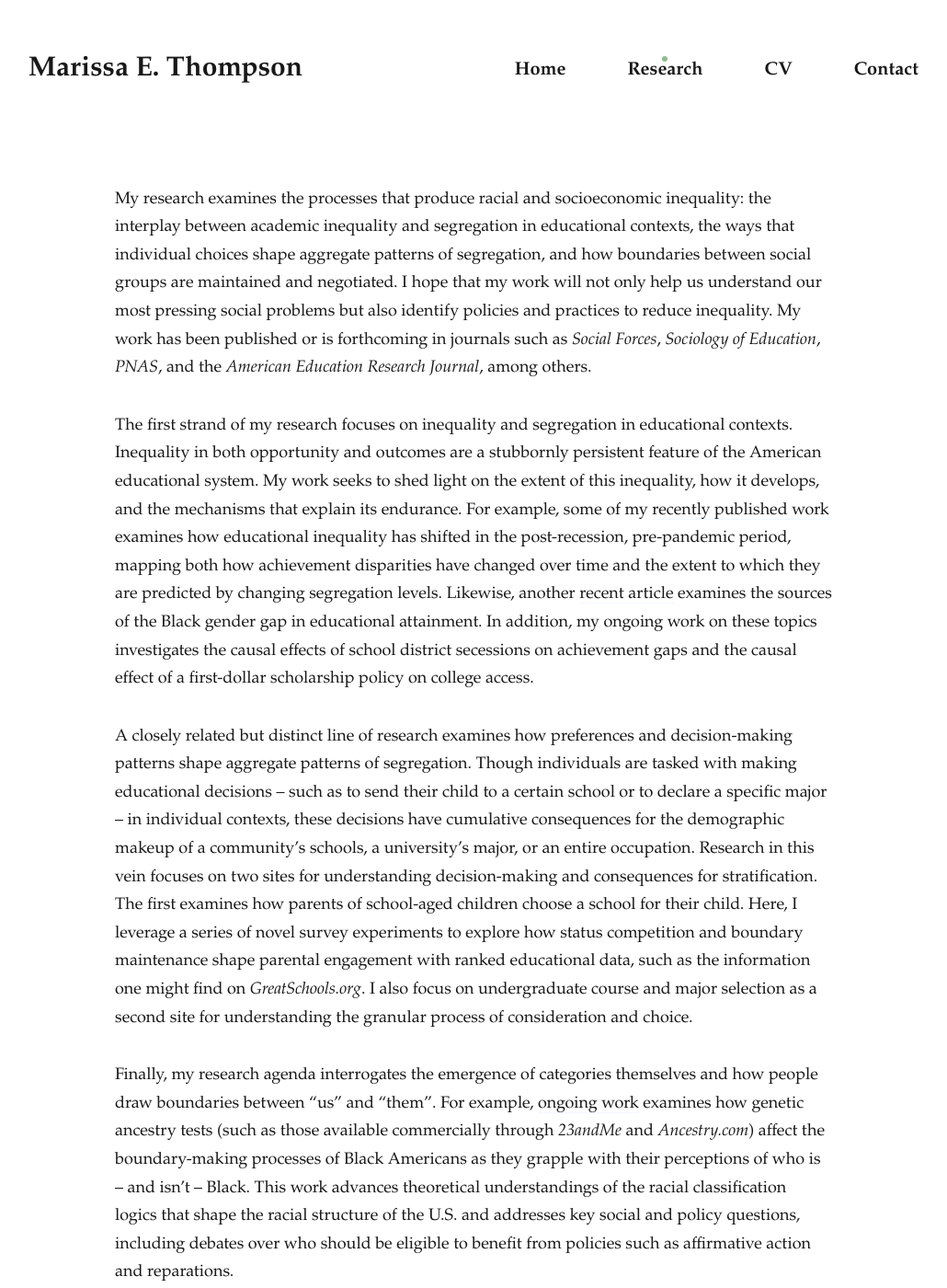
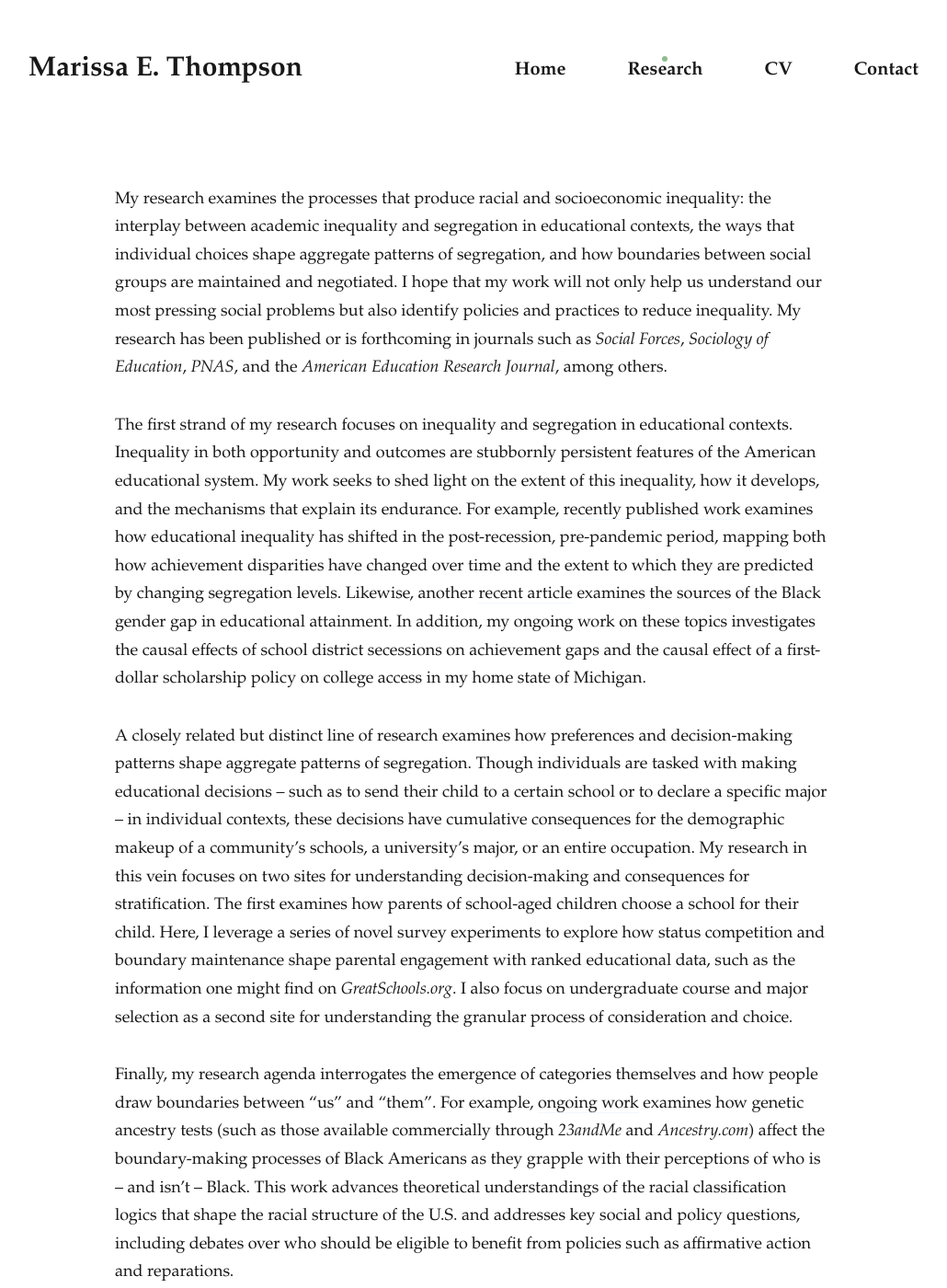
Before and after one commit to marissaethompson/marissaethompson.github.io, a Jekyll site: the page built from _pages/research.md, in a window 1280 px wide and 1400 px high. Shown: the whole window at 92% size, without its empty margins (125-1155 px from the left). Built offline with Jekyll 4.4.1, drawn with Linux system fonts in a browser that asks for light colours; nearby versions of some CDN libraries; some web fonts are replaced.

Commit message:
august 31 2023

```diff
--- a/_pages/research.md
+++ b/_pages/research.md
@@ -5,11 +5,11 @@
 image:
 ---
 
-My research examines the processes that produce racial and socioeconomic inequality: the interplay between academic inequality and segregation in educational contexts, the ways that individual choices shape aggregate patterns of segregation, and how boundaries between social groups are maintained and negotiated. I hope that my work will not only help us understand our most pressing social problems but also identify policies and practices to reduce inequality. My work has been published or is forthcoming in journals such as <i>Social Forces</i>, <i>Sociology of Education</i>, <i>PNAS</i>, and the <i>American Education Research Journal</i>, among others.
+My research examines the processes that produce racial and socioeconomic inequality: the interplay between academic inequality and segregation in educational contexts, the ways that individual choices shape aggregate patterns of segregation, and how boundaries between social groups are maintained and negotiated. I hope that my work will not only help us understand our most pressing social problems but also identify policies and practices to reduce inequality. My research has been published or is forthcoming in journals such as <i>Social Forces</i>, <i>Sociology of Education</i>, <i>PNAS</i>, and the <i>American Education Research Journal</i>, among others.
 
-The first strand of my research focuses on inequality and segregation in educational contexts. Inequality in both opportunity and outcomes are a stubbornly persistent feature of the American educational system. My work seeks to shed light on the extent of this inequality, how it develops, and the mechanisms that explain its endurance. For example, some of my [recently published work](https://journals.sagepub.com/doi/10.3102/00028312221134769){:target="_blank"} examines how educational inequality has shifted in the post-recession, pre-pandemic period, mapping both how achievement disparities have changed over time and the extent to which they are predicted by changing segregation levels. Likewise, another [recent article](https://academic.oup.com/sf/advance-article/doi/10.1093/sf/soad110/7252817?utm_source=authortollfreelink&utm_campaign=sf&utm_medium=email&guestAccessKey=d1e2eb36-ec6f-4a90-9009-0f35b2201128){:target="_blank"} examines the sources of the Black gender gap in educational attainment. In addition, my ongoing work on these topics investigates the causal effects of school district secessions on achievement gaps and the causal effect of a first-dollar scholarship policy on college access.
+The first strand of my research focuses on inequality and segregation in educational contexts. Inequality in both opportunity and outcomes are stubbornly persistent features of the American educational system. My work seeks to shed light on the extent of this inequality, how it develops, and the mechanisms that explain its endurance. For example, [recently published work](https://journals.sagepub.com/doi/10.3102/00028312221134769){:target="_blank"} examines how educational inequality has shifted in the post-recession, pre-pandemic period, mapping both how achievement disparities have changed over time and the extent to which they are predicted by changing segregation levels. Likewise, another [recent article](https://academic.oup.com/sf/advance-article/doi/10.1093/sf/soad110/7252817?utm_source=authortollfreelink&utm_campaign=sf&utm_medium=email&guestAccessKey=d1e2eb36-ec6f-4a90-9009-0f35b2201128){:target="_blank"} examines the sources of the Black gender gap in educational attainment. In addition, my ongoing work on these topics investigates the causal effects of school district secessions on achievement gaps and the causal effect of a first-dollar scholarship policy on college access in my home state of Michigan.
 
-A closely related but distinct line of research examines how preferences and decision-making patterns shape aggregate patterns of segregation. Though individuals are tasked with making educational decisions – such as to send their child to a certain school or to declare a specific major – in individual contexts, these decisions have cumulative consequences for the demographic makeup of a community’s schools, a university’s major, or an entire occupation. Research in this vein focuses on two sites for understanding decision-making and consequences for stratification. The first examines how parents of school-aged children choose a school for their child. Here, I leverage a series of novel survey experiments to explore how status competition and boundary maintenance shape parental engagement with ranked educational data, such as the information one might find on <i>GreatSchools.org</i>. I also focus on undergraduate course and major selection as a second site for understanding the granular process of consideration and choice.
+A closely related but distinct line of research examines how preferences and decision-making patterns shape aggregate patterns of segregation. Though individuals are tasked with making educational decisions – such as to send their child to a certain school or to declare a specific major – in individual contexts, these decisions have cumulative consequences for the demographic makeup of a community’s schools, a university’s major, or an entire occupation. My research in this vein focuses on two sites for understanding decision-making and consequences for stratification. The first examines how parents of school-aged children choose a school for their child. Here, I leverage a series of novel survey experiments to explore how status competition and boundary maintenance shape parental engagement with ranked educational data, such as the information one might find on <i>GreatSchools.org</i>. I also focus on undergraduate course and major selection as a second site for understanding the granular process of consideration and choice.
 
 Finally, my research agenda interrogates the emergence of categories themselves and how people draw boundaries between “us” and “them”. For example, [ongoing work](https://osf.io/preprints/socarxiv/8tnrk/){:target="_blank"} examines how genetic ancestry tests (such as those available commercially through <i>23andMe</i> and <i>Ancestry.com</i>) affect the boundary-making processes of Black Americans as they grapple with their perceptions of who is – and isn’t – Black. This work advances theoretical understandings of the racial classification logics that shape the racial structure of the U.S. and addresses key social and policy questions, including debates over who should be eligible to benefit from policies such as affirmative action and reparations.
 
```
Also changed, not shown: 1 other file.
